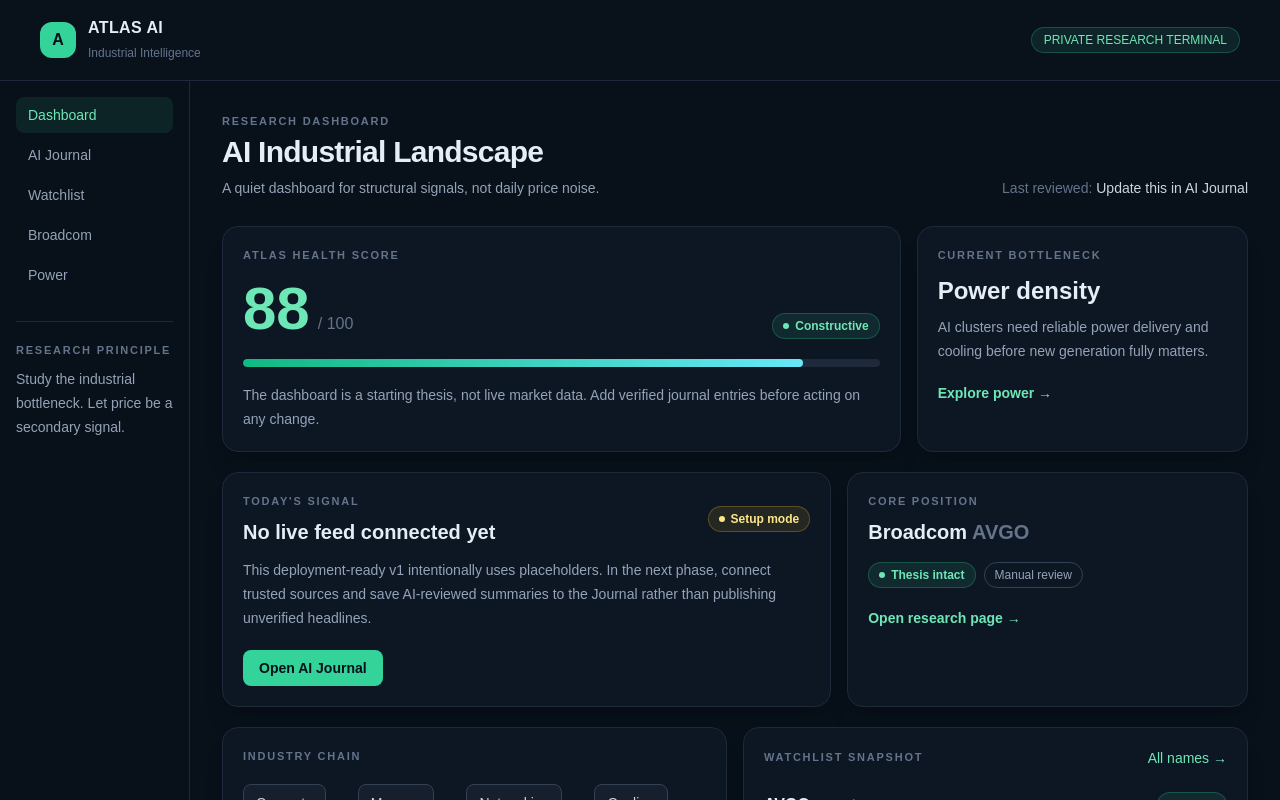
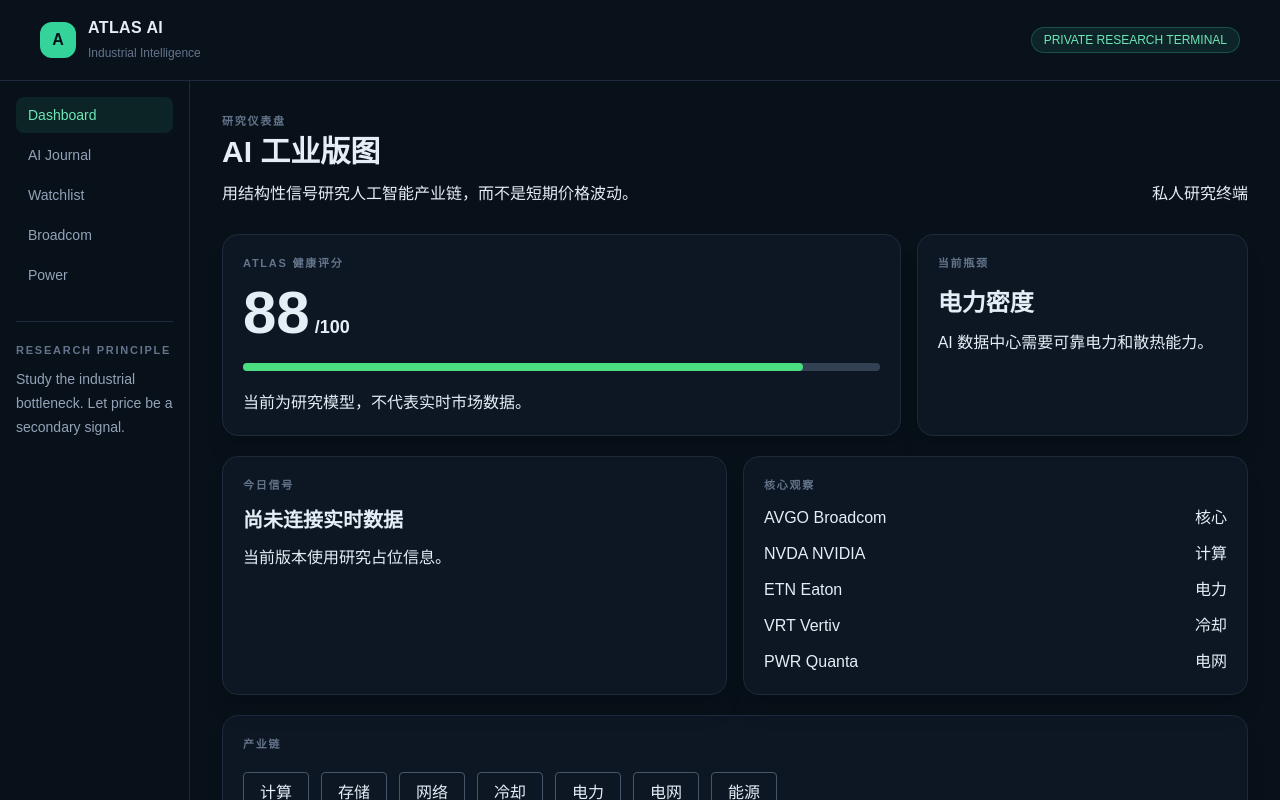
Before and after one commit to jxuplastic2008-code/atlas-ai, a Next.js app: page / in a window 1280 px wide. Shown: the top 800 px of the page. Built offline with nearby package versions, Linux system fonts and the light colour scheme.

Commit message:
Update page.js

```diff
--- a/app/page.js
+++ b/app/page.js
@@ -1,14 +1,147 @@
-import Link from 'next/link';
 import Shell from '../components/Shell';
-import Signal from '../components/Signal';
 
-const watchlist = [['AVGO', 'Broadcom', 'Core', 'green'], ['NVDA', 'NVIDIA', 'Compute', 'green'], ['ETN', 'Eaton', 'Power', 'green'], ['VRT', 'Vertiv', 'Cooling', 'green'], ['PWR', 'Quanta Services', 'Grid', 'yellow'], ['SMR', 'NuScale Power', 'Long-term', 'yellow']];
-const stages = ['Compute', 'Memory', 'Networking', 'Cooling', 'Power', 'Grid', 'Generation'];
+const watchlist = [
+  ['AVGO', 'Broadcom', '核心'],
+  ['NVDA', 'NVIDIA', '计算'],
+  ['ETN', 'Eaton', '电力'],
+  ['VRT', 'Vertiv', '冷却'],
+  ['PWR', 'Quanta', '电网']
+];
+
+const stages = [
+  '计算',
+  '存储',
+  '网络',
+  '冷却',
+  '电力',
+  '电网',
+  '能源'
+];
 
 export default function Dashboard() {
-  return <Shell><div className="flex flex-wrap items-end justify-between gap-4"><div><p className="eyebrow">Research dashboard</p><h1 className="mt-1 text-3xl font-bold tracking-tight">AI Industrial Landscape</h1><p className="mt-2 text-sm text-slate-400">A quiet dashboard for structural signals, not daily price noise.</p></div><p className="text-sm text-slate-500">Last reviewed: <span className="text-slate-300">Update this in AI Journal</span></p></div>
-    <section className="mt-7 grid gap-4 lg:grid-cols-3"><div className="panel lg:col-span-2"><p className="eyebrow">Atlas health score</p><div className="mt-4 flex items-end justify-between"><div><span className="text-6xl font-black text-emerald-300">88</span><span className="ml-2 text-slate-500">/ 100</span></div><Signal>Constructive</Signal></div><div className="mt-5 h-2 overflow-hidden rounded-full bg-slate-800"><div className="h-full w-[88%] rounded-full bg-gradient-to-r from-emerald-500 to-cyan-300" /></div><p className="mt-4 text-sm leading-6 text-slate-400">The dashboard is a starting thesis, not live market data. Add verified journal entries before acting on any change.</p></div><div className="panel"><p className="eyebrow">Current bottleneck</p><h2 className="mt-3 text-2xl font-bold">Power density</h2><p className="mt-2 text-sm leading-6 text-slate-400">AI clusters need reliable power delivery and cooling before new generation fully matters.</p><Link href="/power" className="mt-5 inline-block text-sm font-bold text-emerald-300">Explore power →</Link></div></section>
-    <section className="mt-5 grid gap-4 lg:grid-cols-5"><div className="panel lg:col-span-3"><div className="flex items-center justify-between"><div><p className="eyebrow">Today&apos;s signal</p><h2 className="mt-2 text-xl font-bold">No live feed connected yet</h2></div><Signal status="yellow">Setup mode</Signal></div><p className="mt-3 max-w-2xl text-sm leading-6 text-slate-400">This deployment-ready v1 intentionally uses placeholders. In the next phase, connect trusted sources and save AI-reviewed summaries to the Journal rather than publishing unverified headlines.</p><Link href="/journal" className="mt-5 inline-block rounded-lg bg-emerald-400 px-4 py-2 text-sm font-bold text-[#071019]">Open AI Journal</Link></div><div className="panel lg:col-span-2"><p className="eyebrow">Core position</p><h2 className="mt-2 text-xl font-bold">Broadcom <span className="text-slate-500">AVGO</span></h2><div className="mt-4 flex gap-2"><Signal>Thesis intact</Signal><span className="rounded-full border border-slate-700 px-2.5 py-1 text-xs text-slate-400">Manual review</span></div><Link href="/broadcom" className="mt-5 inline-block text-sm font-bold text-emerald-300">Open research page →</Link></div></section>
-    <section className="mt-5 grid gap-4 xl:grid-cols-2"><div className="panel"><p className="eyebrow">Industry chain</p><div className="mt-5 flex flex-wrap gap-2">{stages.map((stage, i) => <div key={stage} className="flex items-center gap-2"><span className={`rounded-lg border px-3 py-2 text-sm ${stage === 'Power' ? 'border-emerald-400/40 bg-emerald-400/10 text-emerald-200' : 'border-slate-700 bg-slate-800/50 text-slate-300'}`}>{stage}</span>{i < stages.length - 1 && <span className="text-slate-600">→</span>}</div>)}</div><p className="mt-5 text-sm text-slate-500">Use this map to organize research, not to imply a fixed investment sequence.</p></div><div className="panel"><div className="flex items-center justify-between"><p className="eyebrow">Watchlist snapshot</p><Link href="/watchlist" className="text-sm text-emerald-300">All names →</Link></div><div className="mt-3 divide-y divide-slate-800">{watchlist.slice(0,4).map(([ticker, name, theme, status]) => <div key={ticker} className="flex items-center justify-between py-3"><div><b>{ticker}</b><span className="ml-2 text-sm text-slate-500">{name}</span></div><div className="flex items-center gap-3"><span className="hidden text-xs text-slate-500 sm:inline">{theme}</span><Signal status={status}>{status === 'green' ? 'Watch' : 'Early'}</Signal></div></div>)}</div></div></section>
-  </Shell>;
+  return (
+    <Shell>
+      <div className="flex flex-wrap items-end justify-between gap-4">
+        <div>
+          <p className="eyebrow">研究仪表盘</p>
+          <h1 className="mt-1 text-3xl font-bold">
+            AI 工业版图
+          </h1>
+          <p className="mt-3">
+            用结构性信号研究人工智能产业链，而不是短期价格波动。
+          </p>
+        </div>
+
+        <div className="badge">
+          私人研究终端
+        </div>
+      </div>
+
+
+      <section className="mt-7 grid gap-4 lg:grid-cols-3">
+
+        <div className="panel lg:col-span-2">
+          <p className="eyebrow">
+            Atlas 健康评分
+          </p>
+
+          <div className="text-6xl font-bold mt-3">
+            88
+            <span className="text-lg"> /100</span>
+          </div>
+
+          <div className="mt-5 h-2 rounded-full bg-slate-700">
+            <div className="h-2 w-[88%] rounded-full bg-green-400"></div>
+          </div>
+
+          <p className="mt-5">
+            当前为研究模型，不代表实时市场数据。
+          </p>
+        </div>
+
+
+        <div className="panel">
+          <p className="eyebrow">
+            当前瓶颈
+          </p>
+
+          <h2 className="mt-4 text-2xl font-bold">
+            电力密度
+          </h2>
+
+          <p className="mt-3">
+            AI 数据中心需要可靠电力和散热能力。
+          </p>
+        </div>
+
+
+      </section>
+
+
+      <section className="mt-5 grid gap-4 lg:grid-cols-2">
+
+        <div className="panel">
+          <p className="eyebrow">
+            今日信号
+          </p>
+
+          <h2 className="mt-3 text-xl font-bold">
+            尚未连接实时数据
+          </h2>
+
+          <p className="mt-3">
+            当前版本使用研究占位信息。
+          </p>
+        </div>
+
+
+        <div className="panel">
+          <p className="eyebrow">
+            核心观察
+          </p>
+
+          {watchlist.map((item)=>(
+            <div
+              key={item[0]}
+              className="mt-3 flex justify-between"
+            >
+              <span>
+                {item[0]} {item[1]}
+              </span>
+
+              <span>
+                {item[2]}
+              </span>
+            </div>
+          ))}
+
+        </div>
+
+      </section>
+
+
+      <section className="mt-5 panel">
+
+        <p className="eyebrow">
+          产业链
+        </p>
+
+        <div className="mt-5 flex flex-wrap gap-3">
+
+        {stages.map(stage=>(
+          <span
+            key={stage}
+            className="rounded border border-slate-600 px-4 py-2"
+          >
+            {stage}
+          </span>
+        ))}
+
+        </div>
+
+      </section>
+
+
+    </Shell>
+  );
 }
```
